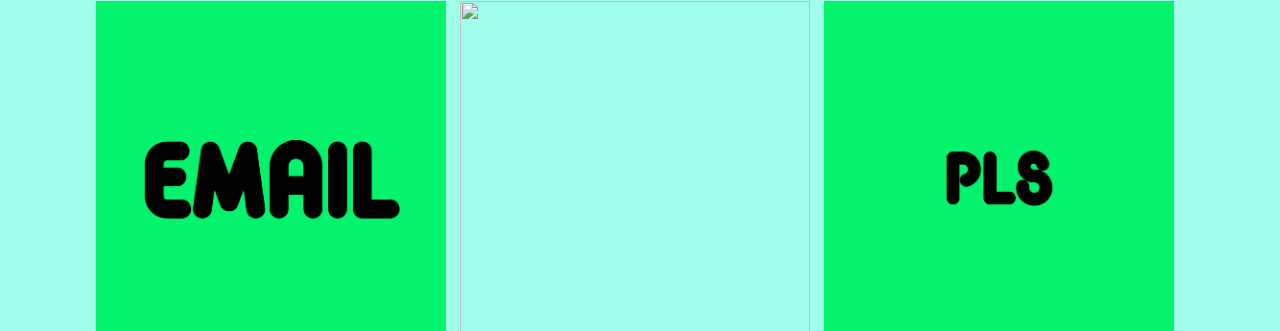
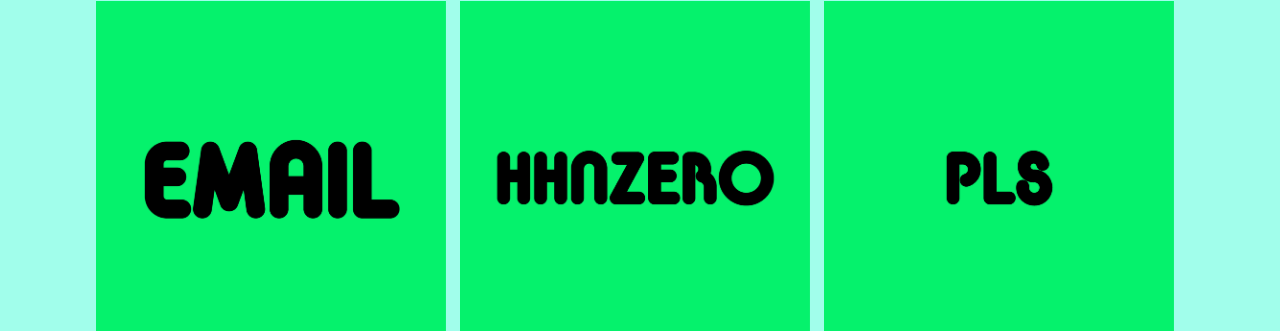
Before and after one commit to xronsite/rvrbio, a plain HTML site: page index.html in a window 1280 px wide. Shown: the part 662-993 px from the top of the page. Drawn offline with Linux system fonts and the light colour scheme; a web font is replaced by a local one.

Commit message:
Update index.html

```diff
--- a/index.html
+++ b/index.html
@@ -20,7 +20,7 @@
 
     <div class="image-container">
       <a href="mailto:riverbaratelli@gmail.com"> <img src="email.png" class="image hover-colorize"> </a>
-      <a href="https://www.youtube.com/watch?v=gQCCOpEZXfg"><img src="hhnzero.png" class="image hover-colorize"> </a>
+      <a href="https://www.youtube.com/watch?v=gQCCOpEZXfg"><img src="hhnzerorvr.png" class="image hover-colorize"> </a>
       <a href="https://open.spotify.com/track/7pfDqoJTf20w13DQf9uYO0?si=6a2168e298234ed8"> <img src="pls.png" class="image hover-colorize"> </a>
     </div>
 
```
